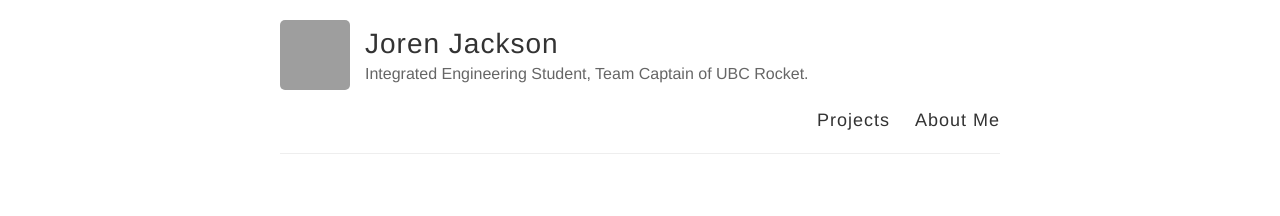
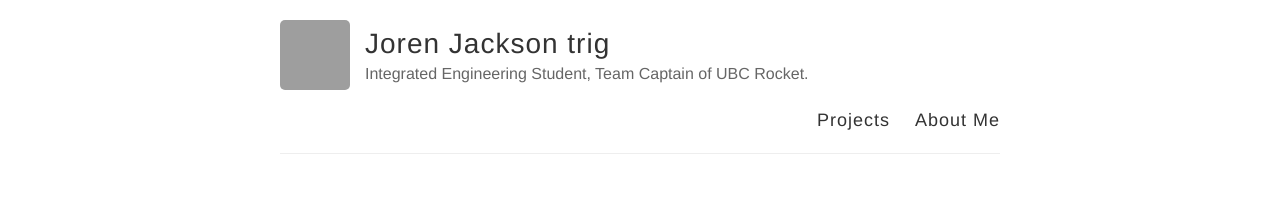
Before and after one commit to jorenj/jorenj.github.io, a Jekyll site: the page built from index.md, in a window 1280 px wide. Shown: the top 216 px of the page. Built offline with Jekyll 4.4.1, drawn with Linux system fonts in a browser that asks for light colours; grey boxes are pictures that could not be loaded.

Commit message:
set trigger

```diff
--- a/_config.yml
+++ b/_config.yml
@@ -1,6 +1,6 @@
 
 # Site Name (in header)
-name: Joren Jackson
+name: Joren Jackson trig
 
 # Short bio or description (displayed in the header)
 description: Integrated Engineering Student, Team Captain of UBC Rocket.
```
